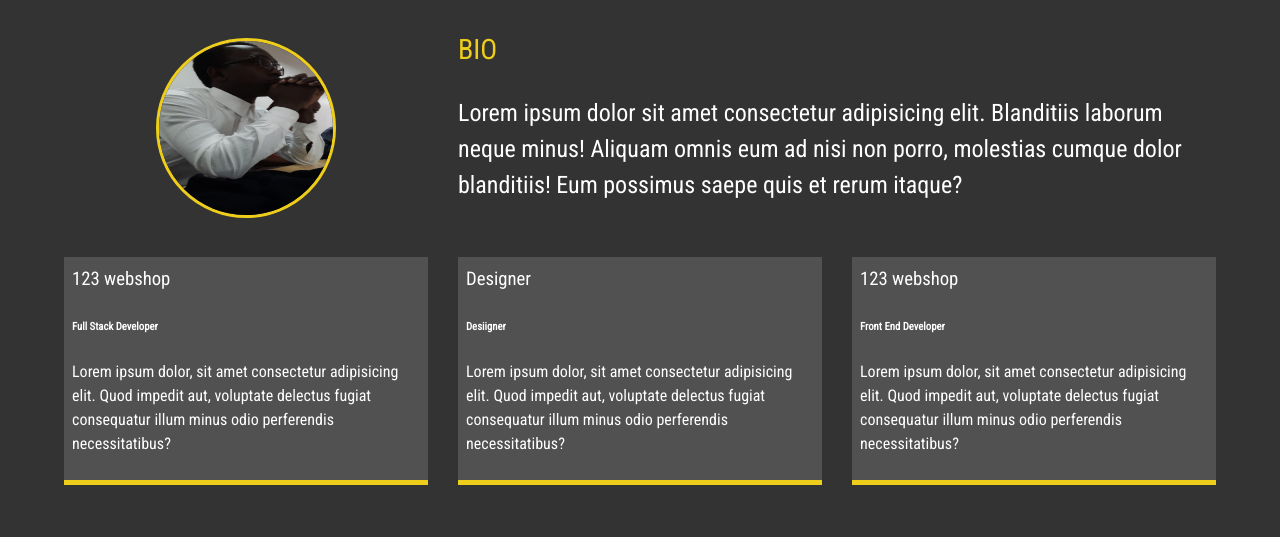
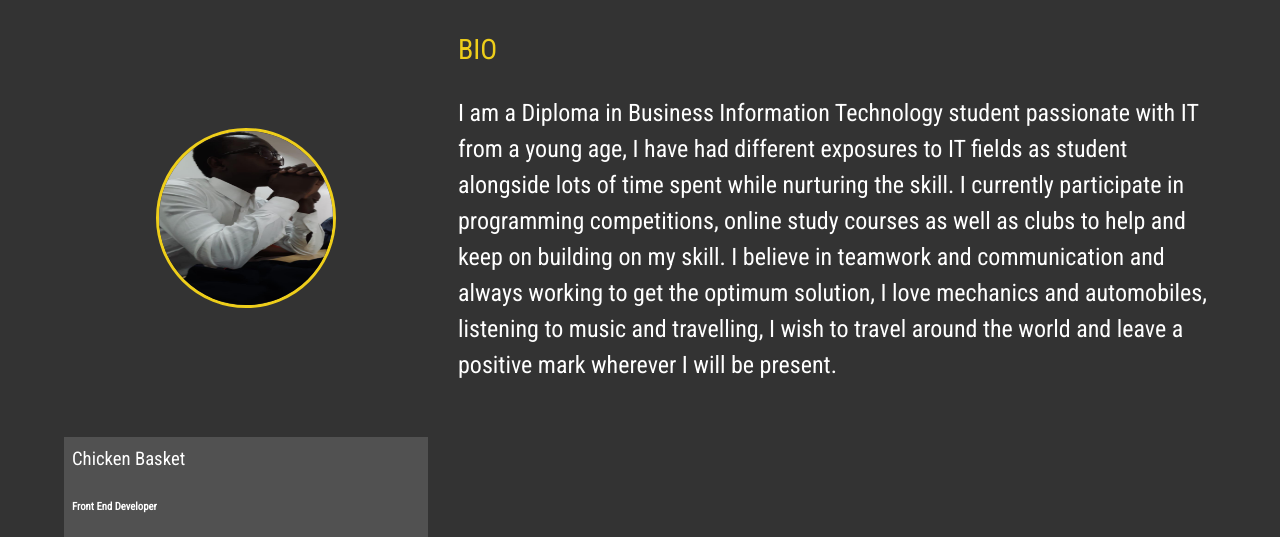
Before and after one commit to stogaja/My-Portfolio, a plain HTML site: page about.html in a window 1280 px wide. Shown: the part 253-790 px from the top of the page. Drawn offline with Linux system fonts and the light colour scheme.

Commit message:
added about me

```diff
--- a/about.html
+++ b/about.html
@@ -55,22 +55,28 @@
         <div class="bio">
           <h3 class="text-secondary">BIO</h3>
           <p>
-            Lorem ipsum dolor sit amet consectetur adipisicing elit. Blanditiis
-            laborum neque minus! Aliquam omnis eum ad nisi non porro, molestias
-            cumque dolor blanditiis! Eum possimus saepe quis et rerum itaque?
+            I am a Diploma in Business Information Technology student passionate
+            with IT from a young age, I have had different exposures to IT
+            fields as student alongside lots of time spent while nurturing the
+            skill. I currently participate in programming competitions, online
+            study courses as well as clubs to help and keep on building on my
+            skill. I believe in teamwork and communication and always working to
+            get the optimum solution, I love mechanics and automobiles,
+            listening to music and travelling, I wish to travel around the world
+            and leave a positive mark wherever I will be present.
           </p>
         </div>
 
         <div class="job job-1">
-          <h3>123 webshop</h3>
-          <h6>Full Stack Developer</h6>
+          <h3>Chicken Basket</h3>
+          <h6>Front End Developer</h6>
           <p>
-            Lorem ipsum dolor, sit amet consectetur adipisicing elit. Quod
-            impedit aut, voluptate delectus fugiat consequatur illum minus odio
-            perferendis necessitatibus?
+            I came up with the front end design and layout for the company's
+            website and implemented it.
+            <a href="chickenbasket.netlify.app">Chicken Basket</a>
           </p>
         </div>
-        <div class="job job-2">
+        <!--<div class="job job-2">
           <h3>Designer</h3>
           <h6>Desiigner</h6>
           <p>
@@ -87,7 +93,7 @@
             impedit aut, voluptate delectus fugiat consequatur illum minus odio
             perferendis necessitatibus?
           </p>
-        </div>
+        </div>-->
       </div>
     </main>
 
```
